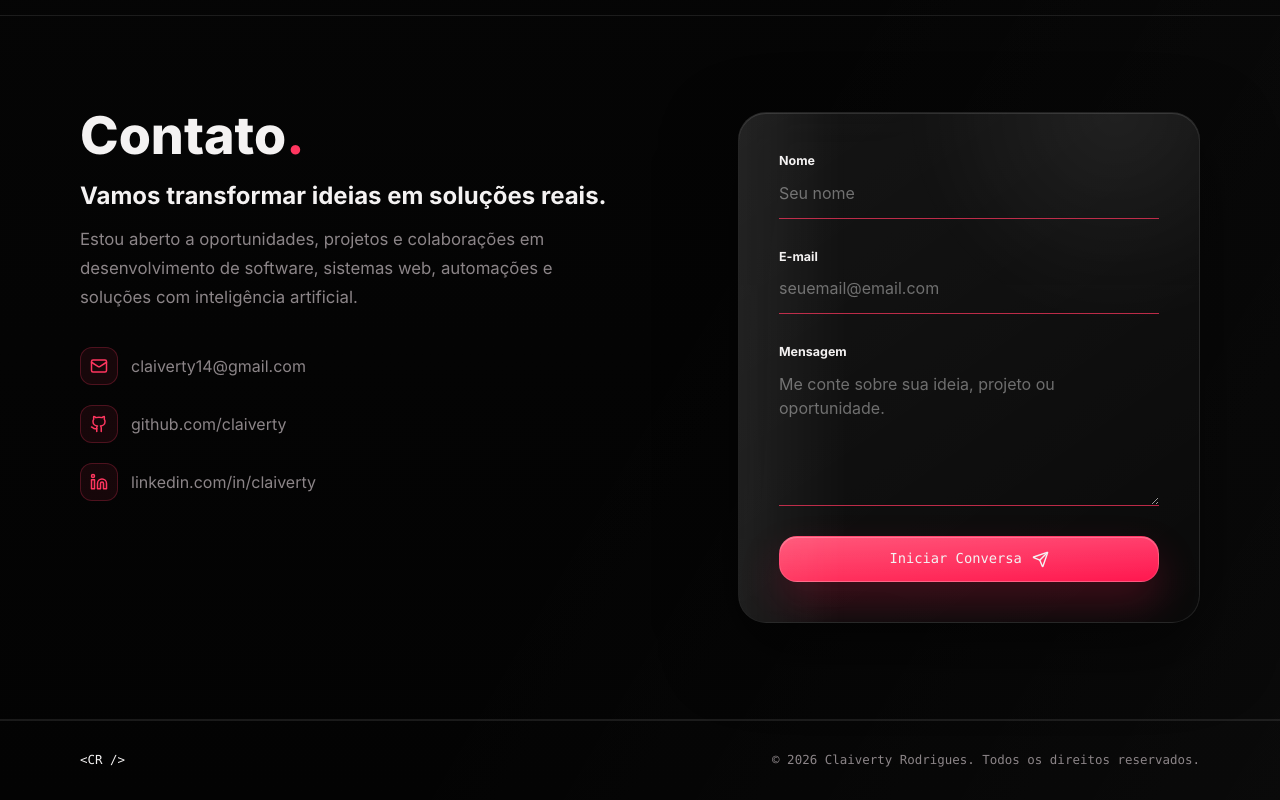
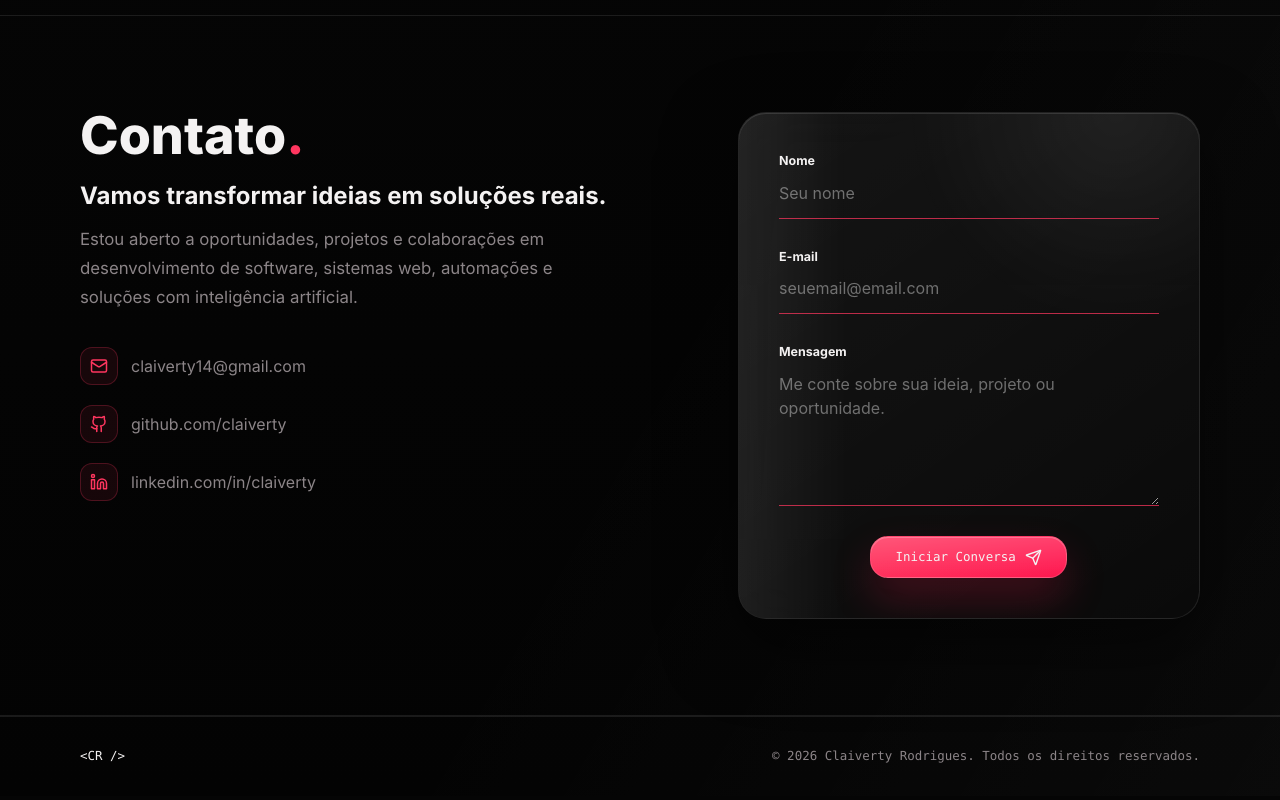
Before and after one commit to claiverty/PortfolioClaiverty, a React (Vite) app: page / in a window 1280 px wide. Shown: the part 3076-3876 px from the top of the page. Built offline with nearby package versions, Linux system fonts and the light colour scheme.

Commit message:
aat button contact

```diff
--- a/src/styles/components/forms.css
+++ b/src/styles/components/forms.css
@@ -55,3 +55,10 @@
 .form-field:focus-within label {
   color: var(--color-accent);
 }
+.contact-form .button {
+  width: fit-content;
+  min-height: 42px;
+  justify-self: center;
+  padding: 0 24px;
+  font-size: 0.78rem;
+}
```
